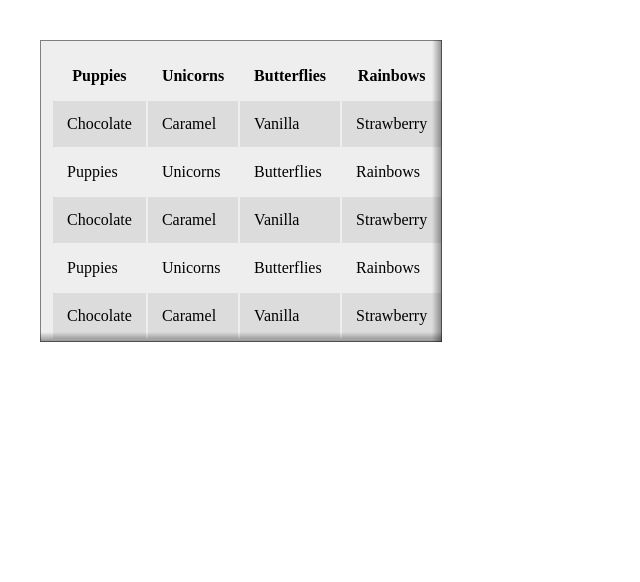
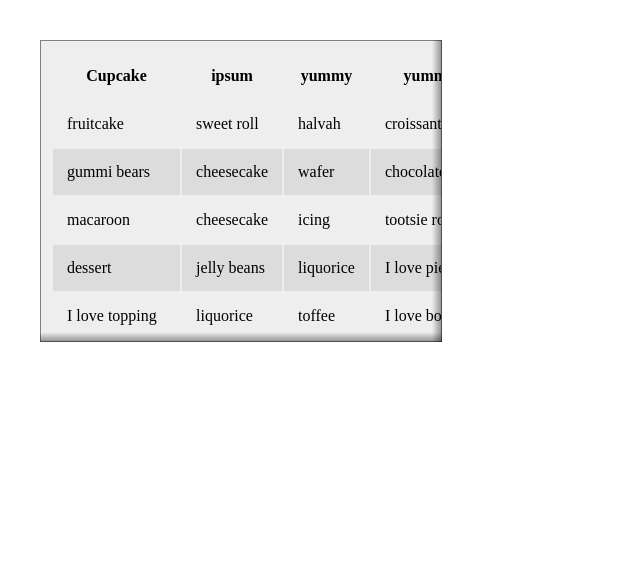
Before and after one commit to vixxofsweden/scrollingshadows, a website: page index.html in a window 1280 px wide. Shown: the whole page, without its empty margins (0-640 px from the left). Drawn offline with nearby package versions, Linux system fonts and the light colour scheme.

Commit message:
Update table contents

```diff
--- a/index.html
+++ b/index.html
@@ -19,75 +19,82 @@
             <div class="shadow shadowBottom"></div>
 
             <div class="inner">
-                <table class="table" id="theTable">
+                <table class="table table-striped table-bordered">
+                    <thead>
+                    <tr>
+                        <th>Cupcake</th>
+                        <th>ipsum</th>
+                        <th>yummy</th>
+                        <th>yummy</th>
+                        <th>in</th>
+                        <th>my</th>
+                        <th>tummy</th>
+                    </tr>
+                    </thead>
                     <tbody>
                     <tr>
-                        <th>Puppies</th>
-                        <th>Unicorns</th>
-                        <th>Butterflies</th>
-                        <th>Rainbows</th>
+                        <td>fruitcake</td>
+                        <td>sweet roll</td>
+                        <td>halvah</td>
+                        <td>croissant</td>
+                        <td>biscuit</td>
+                        <td>dessert</td>
+                        <td>tootsie roll</td>
                     </tr>
                     <tr>
-                        <td>Chocolate</td>
-                        <td>Caramel</td>
-                        <td>Vanilla</td>
-                        <td>Strawberry</td>
+                        <td>gummi bears</td>
+                        <td>cheesecake</td>
+                        <td>wafer</td>
+                        <td>chocolate bar</td>
+                        <td>gummies</td>
+                        <td>gummi bears</td>
+                        <td>carrot cake</td>
                     </tr>
                     <tr>
-                        <td>Puppies</td>
-                        <td>Unicorns</td>
-                        <td>Butterflies</td>
-                        <td>Rainbows</td>
+                        <td>macaroon</td>
+                        <td>cheesecake</td>
+                        <td>icing</td>
+                        <td>tootsie roll</td>
+                        <td>tiramisu</td>
+                        <td>gingerbread</td>
+                        <td>tiramisu</td>
                     </tr>
                     <tr>
-                        <td>Chocolate</td>
-                        <td>Caramel</td>
-                        <td>Vanilla</td>
-                        <td>Strawberry</td>
+                        <td>dessert</td>
+                        <td>jelly beans</td>
+                        <td>liquorice</td>
+                        <td>I love pie tart</td>
+                        <td>marzipan</td>
+                        <td>marshmallow</td>
+                        <td>halvah</td>
                     </tr>
                     <tr>
-                        <td>Puppies</td>
-                        <td>Unicorns</td>
-                        <td>Butterflies</td>
-                        <td>Rainbows</td>
+                        <td>I love topping</td>
+                        <td>liquorice</td>
+                        <td>toffee</td>
+                        <td>I love bonbon</td>
+                        <td>dessert</td>
+                        <td>dessert</td>
+                        <td>bear claw</td>
                     </tr>
                     <tr>
-                        <td>Chocolate</td>
-                        <td>Caramel</td>
-                        <td>Vanilla</td>
-                        <td>Strawberry</td>
+                        <td>I love apple pie</td>
+                        <td>cake</td>
+                        <td>jujubes</td>
+                        <td>pastry</td>
+                        <td>sweet</td>
+                        <td>I love chocolate</td>
+                        <td>danish</td>
                     </tr>
                     <tr>
-                        <td>Puppies</td>
-                        <td>Unicorns</td>
-                        <td>Butterflies</td>
-                        <td>Rainbows</td>
+                        <td>jelly-o</td>
+                        <td>jelly</td>
+                        <td>fruitcake</td>
+                        <td>soufflé</td>
+                        <td>pudding</td>
+                        <td>gummi bears</td>
+                        <td>candy</td>
                     </tr>
-                    <tr>
-                        <td>Chocolate</td>
-                        <td>Caramel</td>
-                        <td>Vanilla</td>
-                        <td>Strawberry</td>
-                    </tr>
-                    <tr>
-                        <td>Puppies</td>
-                        <td>Unicorns</td>
-                        <td>Butterflies</td>
-                        <td>Rainbows</td>
-                    </tr>
-                    <tr>
-                        <td>Chocolate</td>
-                        <td>Caramel</td>
-                        <td>Vanilla</td>
-                        <td>Strawberry</td>
-                    </tr>
-                    <tr>
-                        <td>Puppies</td>
-                        <td>Unicorns</td>
-                        <td>Butterflies</td>
-                        <td>Rainbows</td>
-                    </tr>
-
                     </tbody>
                 </table>
             </div>
```
